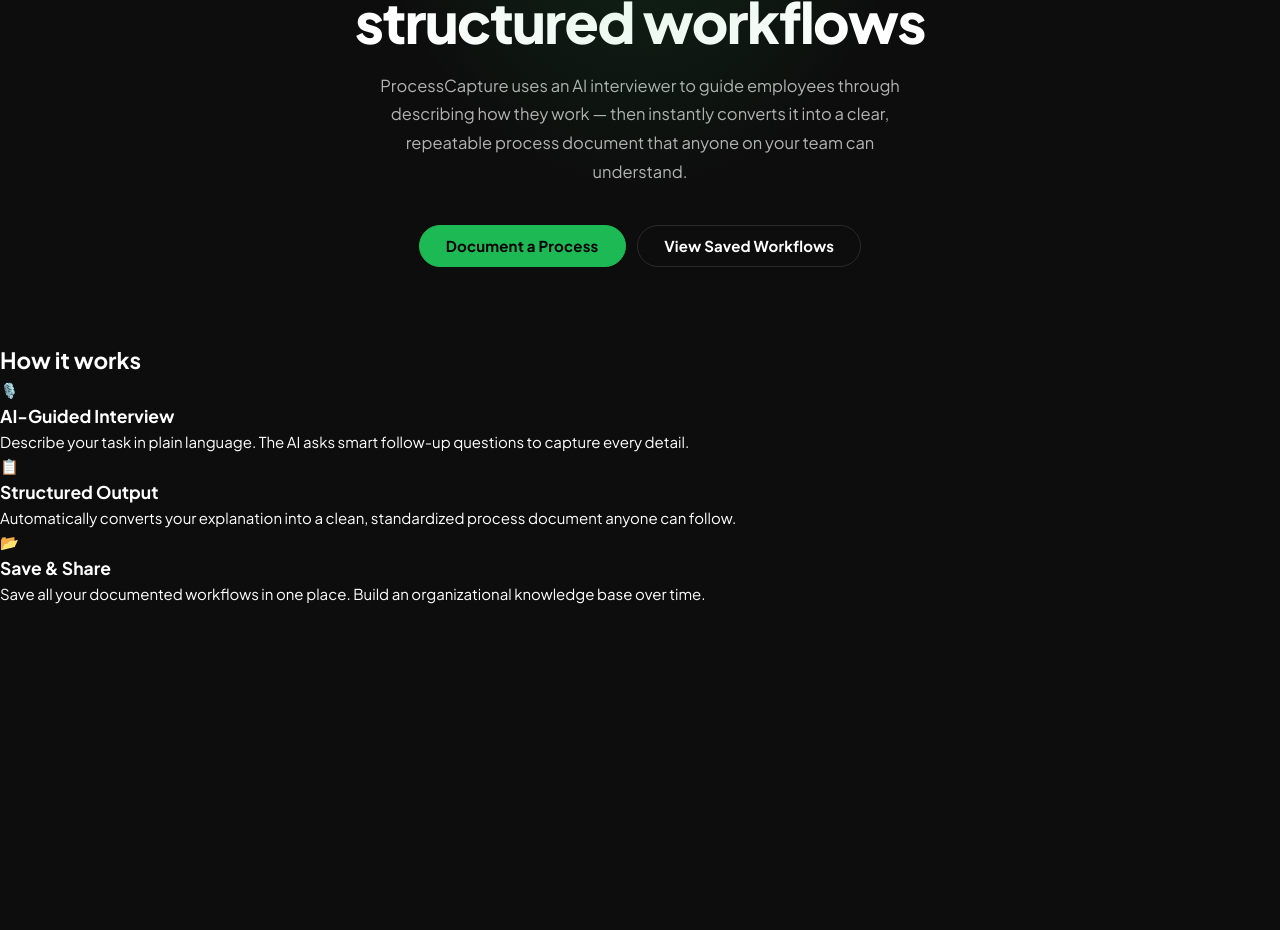
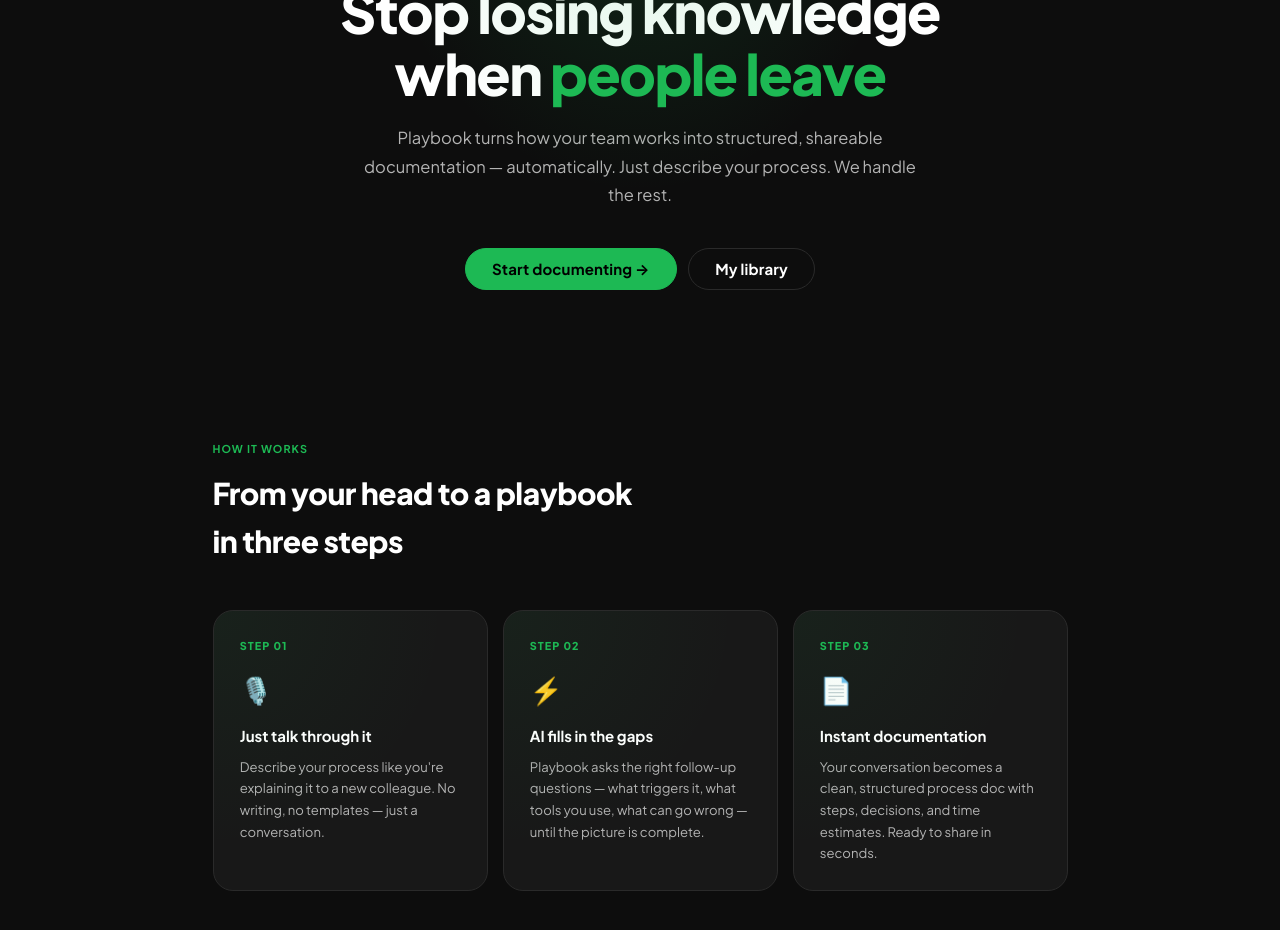
Before and after one commit to Lukeat2049/Process-Capture, a React (Vite) app in the folder frontend/: page / in a window 1280 px wide. Shown: the part 240-1170 px from the top of the page. Before the commit the page ends 846 px from the top, so only its background shows below. Built offline with nearby package versions, Linux system fonts and the light colour scheme.

Commit message:
Update Home.jsx

```diff
--- a/frontend/src/pages/Home.jsx
+++ b/frontend/src/pages/Home.jsx
@@ -1,20 +1,23 @@
 import { Link } from 'react-router-dom';
 
-const FEATURES = [
+const STEPS = [
   {
+    num: '01',
     icon: '🎙️',
-    title: 'AI-Guided Interview',
-    desc: 'Describe your task in plain language. The AI asks smart follow-up questions to capture every detail.',
+    title: 'Just talk through it',
+    desc: "Describe your process like you're explaining it to a new colleague. No writing, no templates — just a conversation.",
   },
   {
-    icon: '📋',
-    title: 'Structured Output',
-    desc: 'Automatically converts your explanation into a clean, standardized process document anyone can follow.',
+    num: '02',
+    icon: '⚡',
+    title: 'AI fills in the gaps',
+    desc: 'Playbook asks the right follow-up questions — what triggers it, what tools you use, what can go wrong — until the picture is complete.',
   },
   {
-    icon: '📂',
-    title: 'Save & Share',
-    desc: 'Save all your documented workflows in one place. Build an organizational knowledge base over time.',
+    num: '03',
+    icon: '📄',
+    title: 'Instant documentation',
+    desc: 'Your conversation becomes a clean, structured process doc with steps, decisions, and time estimates. Ready to share in seconds.',
   },
 ];
 
@@ -22,35 +25,39 @@
   return (
     <>
       <section className="home-hero">
+        <div className="hero-label">✦ AI-powered process capture</div>
         <h1>
-          Turn tribal knowledge into<br />
-          <span>structured workflows</span>
+          Stop losing knowledge<br />
+          when <em>people leave</em>
         </h1>
         <p>
-          ProcessCapture uses an AI interviewer to guide employees through describing
-          how they work — then instantly converts it into a clear, repeatable process
-          document that anyone on your team can understand.
+          Playbook turns how your team works into structured, shareable documentation —
+          automatically. Just describe your process. We handle the rest.
         </p>
         <div className="home-actions">
           <Link to="/create" className="btn btn-primary btn-lg">
-            Document a Process
+            Start documenting →
           </Link>
           <Link to="/dashboard" className="btn btn-secondary btn-lg">
-            View Saved Workflows
+            My library
           </Link>
         </div>
       </section>
 
-      <section className="home-features">
-        <h2>How it works</h2>
-        <div className="features-grid">
-          {FEATURES.map((f) => (
-            <div key={f.title} className="feature-card">
-              <div className="feature-icon">{f.icon}</div>
-              <h3>{f.title}</h3>
-              <p>{f.desc}</p>
-            </div>
-          ))}
+      <section className="home-how">
+        <div className="container">
+          <div className="section-label">How it works</div>
+          <h2>From your head to a playbook<br />in three steps</h2>
+          <div className="steps-cards">
+            {STEPS.map((s) => (
+              <div key={s.num} className="step-card">
+                <div className="step-card-num">Step {s.num}</div>
+                <div className="step-card-icon">{s.icon}</div>
+                <h3>{s.title}</h3>
+                <p>{s.desc}</p>
+              </div>
+            ))}
+          </div>
         </div>
       </section>
     </>
```
